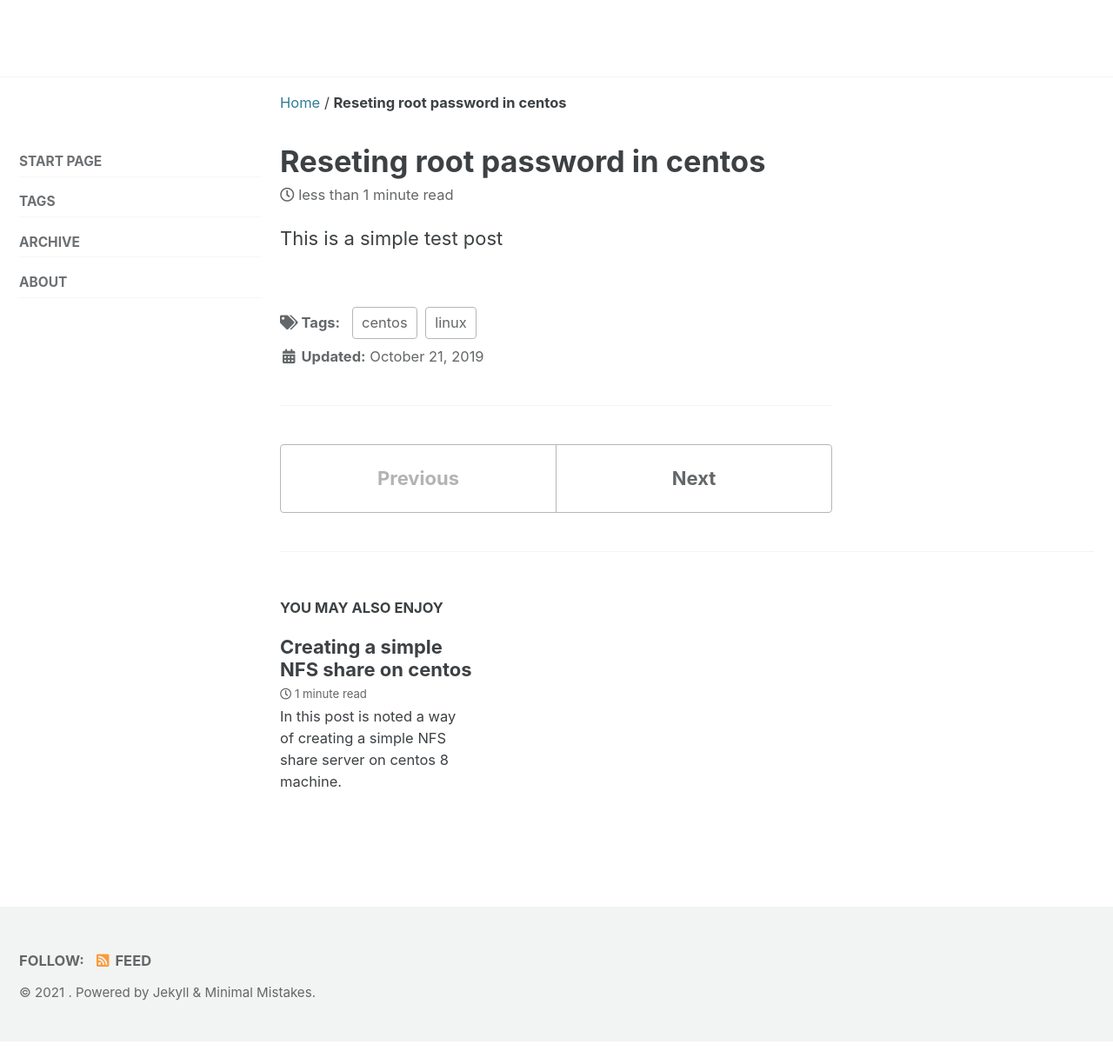
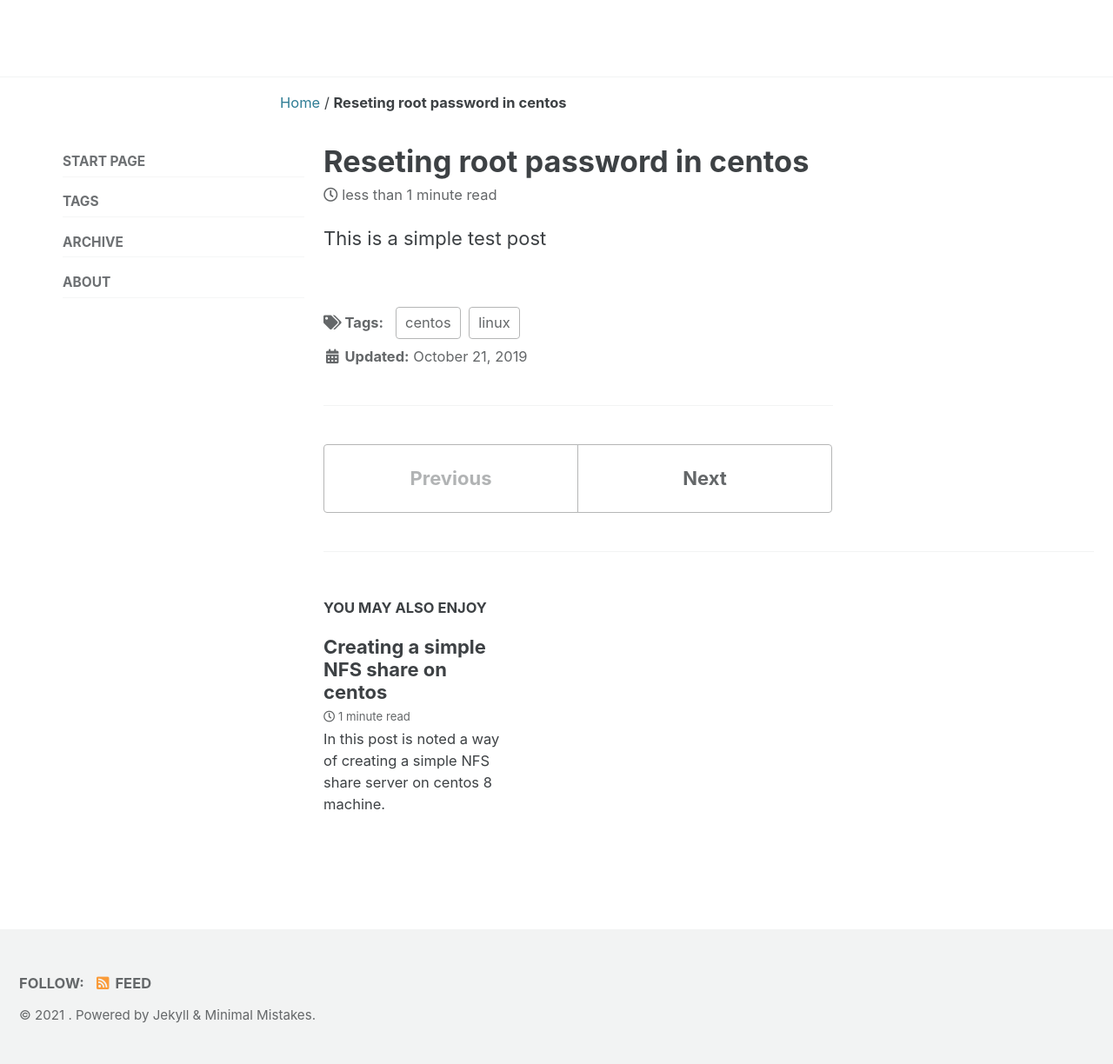
Before and after one commit to votamrima/site, a Jekyll site: the page built from _posts/2019-10-21-reseting-root-password.html, in a window 1280 px wide. Shown: the whole page at 87% size. Built offline with Jekyll 4.4.1, drawn with Linux system fonts in a browser that asks for light colours; cached includes are drawn as plain includes; before the commit the page ends 1198 px from its top, so only the background shows below that.

Commit message:
just another commit

```diff
--- a/_sass/minimal-mistakes/_page.scss
+++ b/_sass/minimal-mistakes/_page.scss
@@ -4,7 +4,8 @@
 
 #main {
   @include clearfix;
-  margin-left: auto;
+  /*margin-left: auto;*/
+  margin-left: 50px;
   margin-right: auto;
   padding-left: 1em;
   padding-right: 1em;
@@ -62,7 +63,7 @@ body {
       float: left;
       margin-left: 0;
       margin-right: 0;
-      width: 100%;
+      /*width: 100%;*/
       clear: both;
     }
   }
```
Also changed, not shown: 3 other files.
